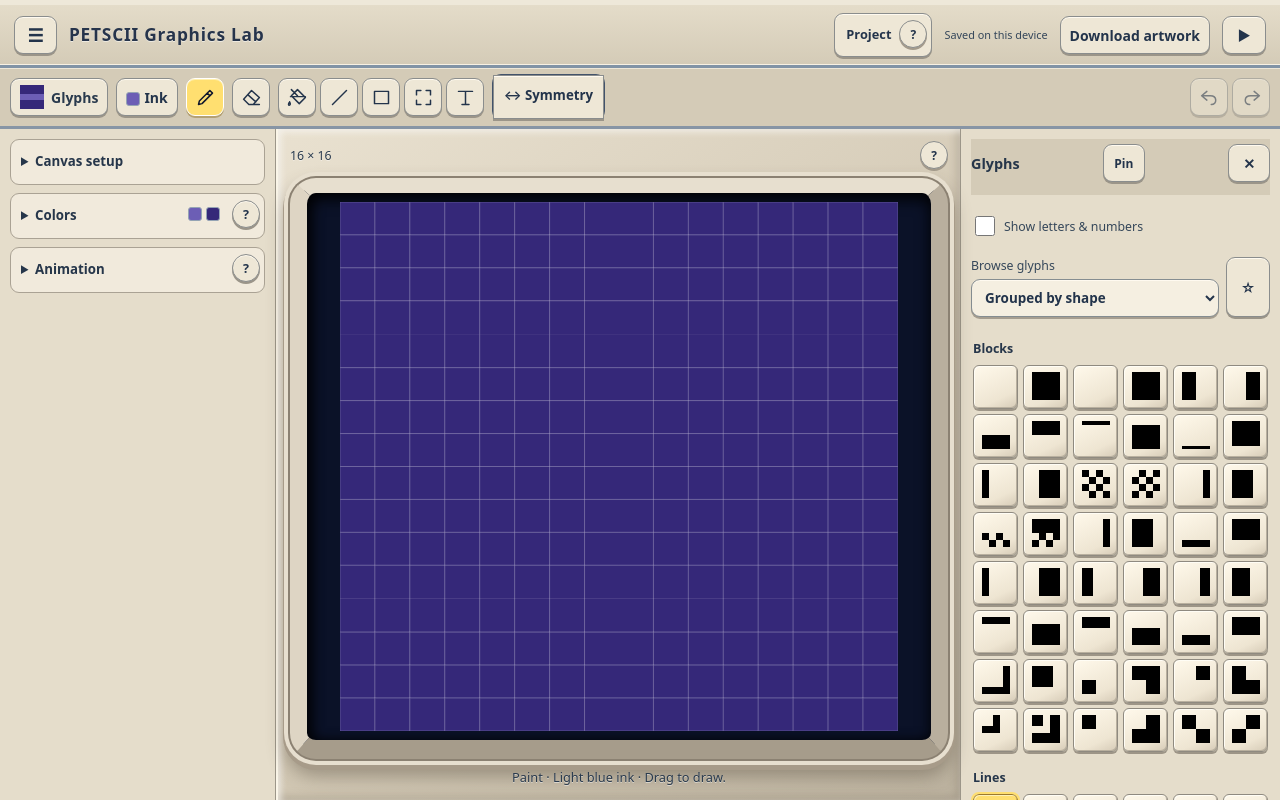
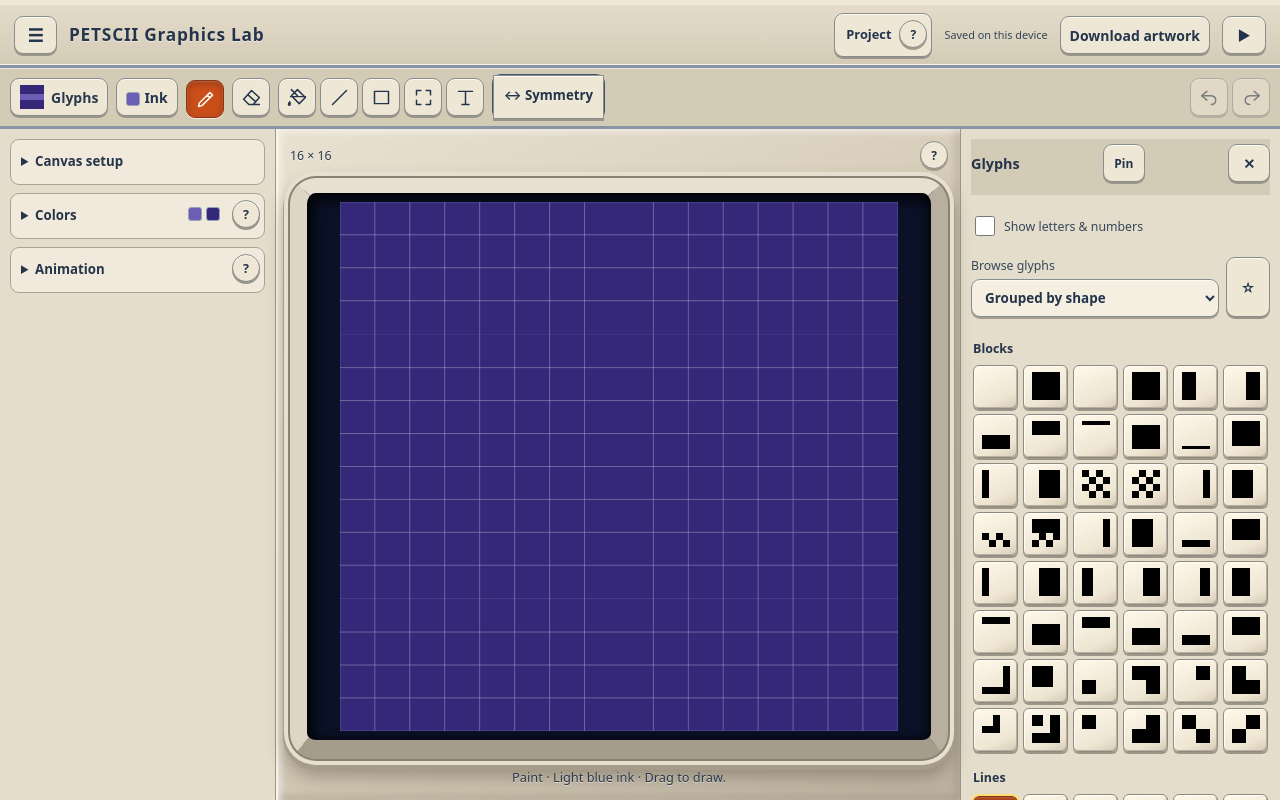
Before and after one commit to funkatron/petscii-graphics-lab, a website: page index.html in a window 1280 px wide. Drawn offline with Linux system fonts and the light colour scheme.

Commit message:
Use orange recessed key styling for active editor controls

```diff
--- a/index.html
+++ b/index.html
@@ -1210,6 +1210,30 @@ for(const id of ['columns','rows']){const select=$(id);select.innerHTML='';for(l
   background:#ffdf70!important;border-color:#aa862e!important;
  }
 
+ /* Warm orange hardware accent with a recessed selected-key state. */
+ :root{--key-active:#c94e1a;--key-active-edge:#8c3215}
+ header button[aria-pressed=true],.drawing-strip button[aria-pressed=true],
+ .drawing-strip button.active,.sidebar button.active,
+ .sidebar button[aria-pressed=true]:not(.color-grid button),
+ .glyph-picker button.active,.export-tabs [aria-selected=true],
+ .project-menu button[aria-pressed=true],dialog button[aria-pressed=true],
+ .project-menu button.active,dialog button.active,
+ #animationPlay[aria-pressed=true],#motionPreview[aria-pressed=true],
+ #c64Preview[aria-pressed=true]{
+  background:var(--key-active)!important;color:#fff9ee!important;
+  border-color:var(--key-active-edge)!important;
+  box-shadow:inset 0 3px 6px #61240b70,inset 0 1px 2px #fff5,0 1px 0 #f8edda!important;
+  transform:translateY(2px);
+ }
+ header button:active,.drawing-strip button:active,.sidebar button:active,
+ .glyph-picker button:active,.preview-banner button:active{
+  box-shadow:inset 0 3px 6px #0004!important;transform:translateY(2px);
+ }
+ @media(prefers-reduced-motion:no-preference){
+  header button,.drawing-strip button,.sidebar button,.glyph-picker button,
+  .preview-banner button{transition:background-color .12s,border-color .12s,box-shadow .12s,transform .12s}
+ }
+
  /* Keep animation controls readable regardless of the legacy runtime skin. */
  .stage .preview-banner,#previewLabel{color:#293a4d!important;text-shadow:none!important}
  .stage .preview-banner #returnDrawing{
```
